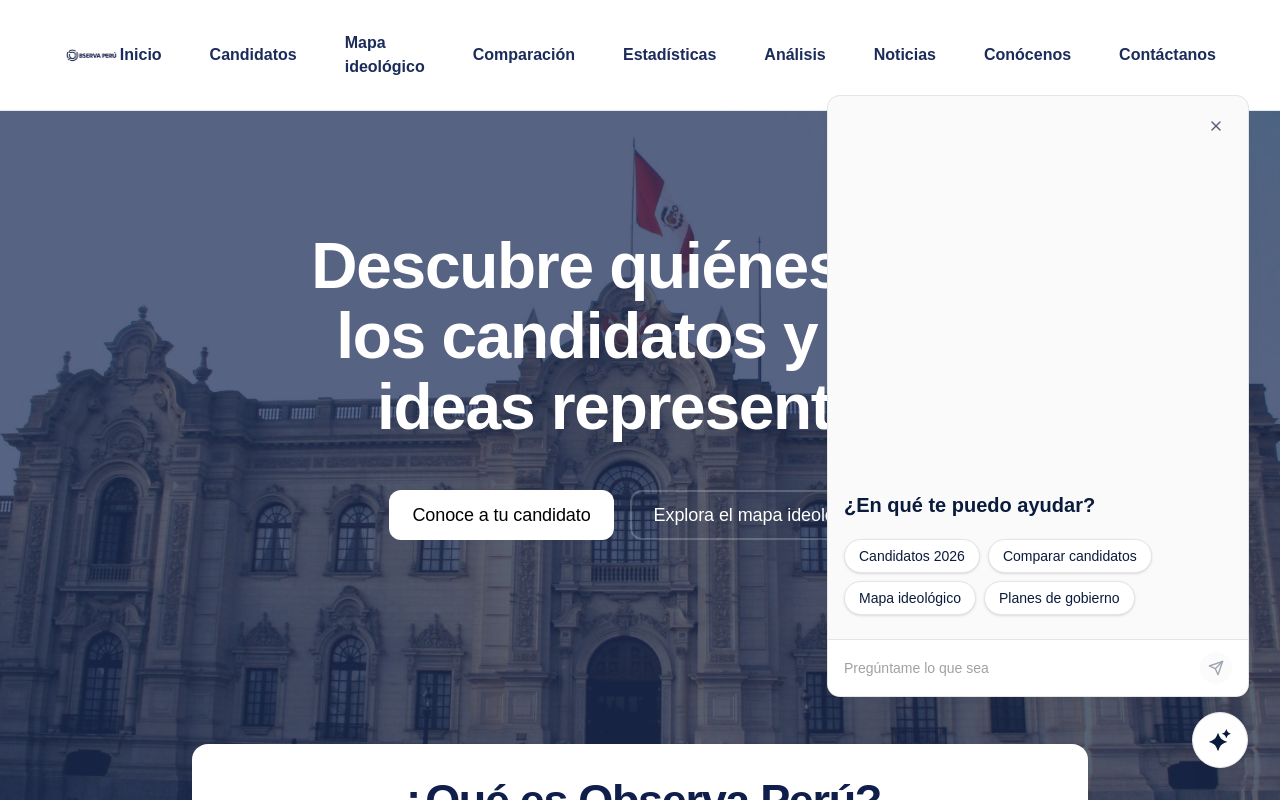
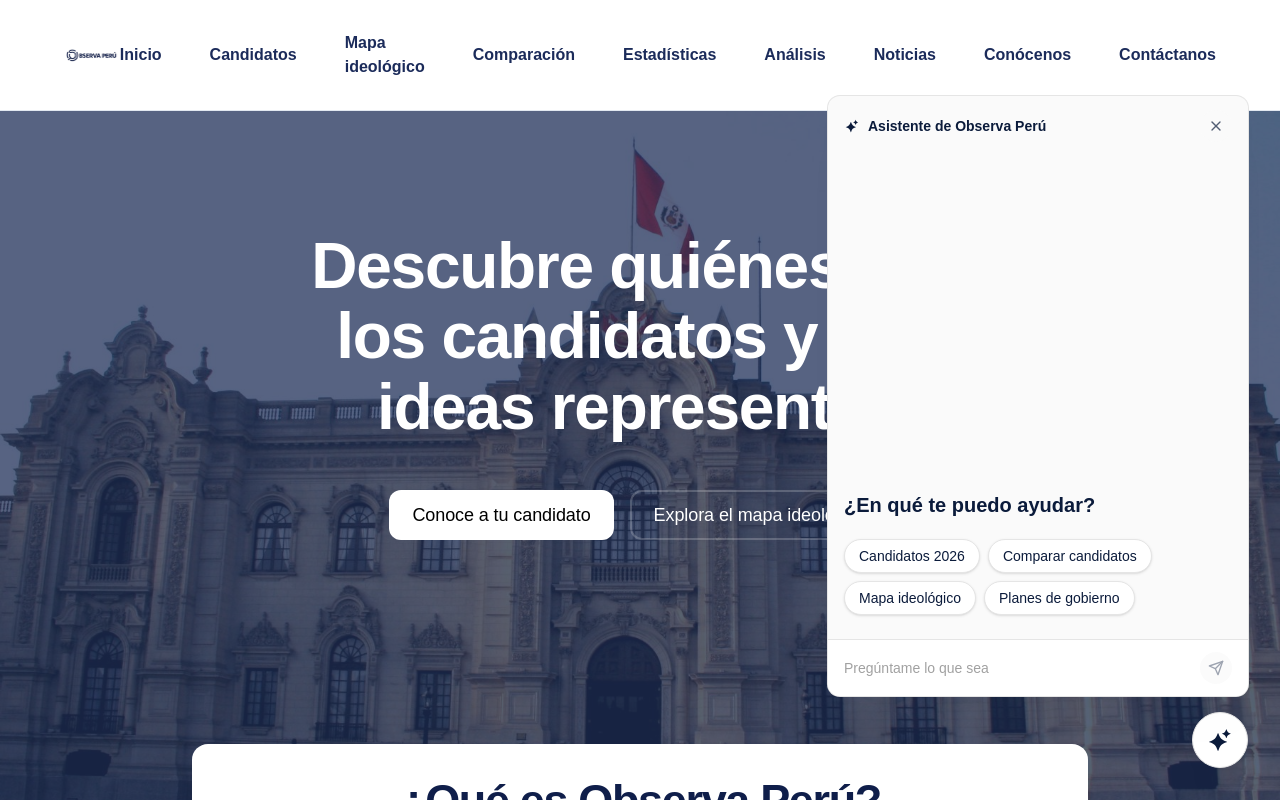
Before and after one commit to alberth25or-cmd/observaperu, a Next.js app: page / in a window 1280 px wide. Both pictures are taken after a click on the button "Abrir asistente IA". Shown: the top 800 px of the page. Built offline with nearby package versions, Linux system fonts and the light colour scheme.

Commit message:
feat: mejora el branding para el componente del chat con IA

```diff
--- a/src/components/AIChatPopup.tsx
+++ b/src/components/AIChatPopup.tsx
@@ -53,7 +53,13 @@ export default function AIChatPopup() {
           >
             <div className="relative flex h-full w-full flex-col gap-1">
               {/* Header */}
-              <div className="flex h-11 shrink-0 items-center justify-end px-4 pt-4">
+              <div className="flex h-11 shrink-0 items-center justify-between px-4 pt-4">
+                <div className="flex items-center gap-2">
+                  <SparklesIcon className="fill-[#0b1b3b] size-4" />
+                  <span className="text-sm font-semibold text-[#0b1b3b]">
+                    Asistente de Observa Perú
+                  </span>
+                </div>
                 <PopoverPrimitives.Close className="bg-neutral-50 hover:bg-neutral-100 flex size-8 items-center justify-center rounded-full">
                   <span className="sr-only">Cerrar</span>
                   <CloseIcon className="size-4 opacity-70" />
```
